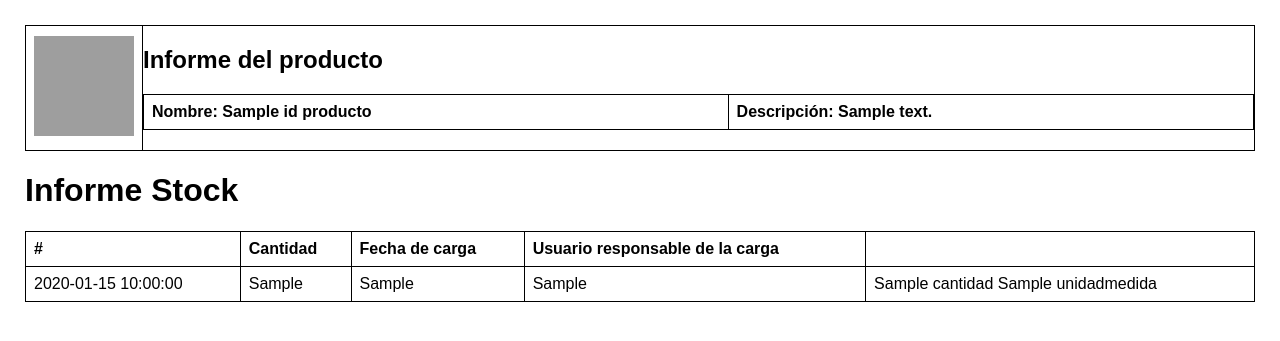
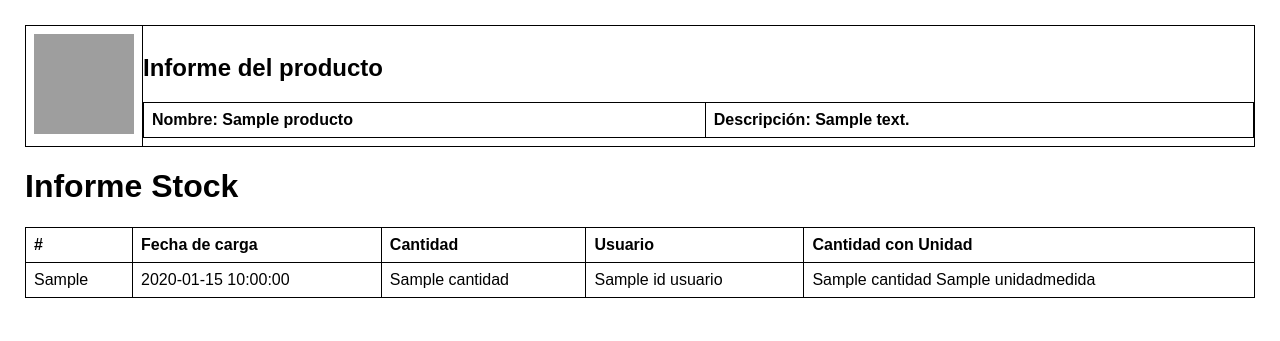
Before and after one commit to FrancoECeballos/FAT2024G3-BACKEND, a Python web app: template ProntaEntregaDjango/ProntaEntregaApp/templates/informeStock.html in a window 1280 px wide. Shown: the top 341 px of the page. Run offline with Jinja, Linux system fonts and the light colour scheme; the template is opened without the code that fills it: most values are stand-ins (such as "Sample title", 1, 10 or a date in 2020); grey boxes are pictures that could not be loaded.

Commit message:
InformeStockHtmlView

```diff
--- a/ProntaEntregaDjango/ProntaEntregaApp/templates/informeStock.html
+++ b/ProntaEntregaDjango/ProntaEntregaApp/templates/informeStock.html
@@ -39,13 +39,11 @@
                     <img class="logo-img" src="https://storage.googleapis.com/bucket-django-pronta-entrega/obras/logo.png">
                 </th>
                 <th class="table-inside">
-                    <table>
-                        <thead>
-                            <h2>Informe del producto</h2>
-                        </thead>
+                    <h2>Informe del producto</h2>
+                    <table class="table-inside">
                         <tbody>
-                            <tr class="table-inside">
-                                <td><strong>Nombre:</strong> {{ detalles[0].id_producto.nombre }}</td>
+                            <tr>
+                                <td><strong>Nombre:</strong> {{ producto.nombre }}</td>
                                 <td><strong>Descripción:</strong> {{ producto.descripcion }}</td>
                             </tr>
                         </tbody>
@@ -59,19 +57,20 @@
         <thead>
           <tr>
             <th>#</th>
+            <th>Fecha de carga</th>
             <th>Cantidad</th>
-            <th>Fecha de carga</th>
-            <th>Usuario responsable de la carga</th>
+            <th>Usuario</th>
+            <th>Cantidad con Unidad</th>
           </tr>
         </thead>
         <tbody>
             {% for detalle in detalles %}
             <tr>
+                <td>{{ detalle.id_detallestockproducto }}</td>
                 <td>{{ detalle.fecha_creacion }}</td>
-                <td>{{ detalle.id_detallestockproducto }}</td>
-                <td>{{ detalle.id_producto.id_categoria }}</td>
-                <td>{{ detalle.id_producto }}</td>
-                <td>{{ detalle.cantidad}} {{detalle.id_producto.unidadmedida}}</td>
+                <td>{{ detalle.cantidad }}</td>
+                <td>{{ detalle.id_usuario.nombre }}</td>
+                <td>{{ detalle.cantidad }} {{ detalle.id_producto.unidadmedida.nombre }}</td>
             </tr>
             {% endfor %}
         </tbody>
```
Also changed, not shown: ProntaEntregaDjango/ProntaEntregaApp/views.py (+17 -8 lines).
